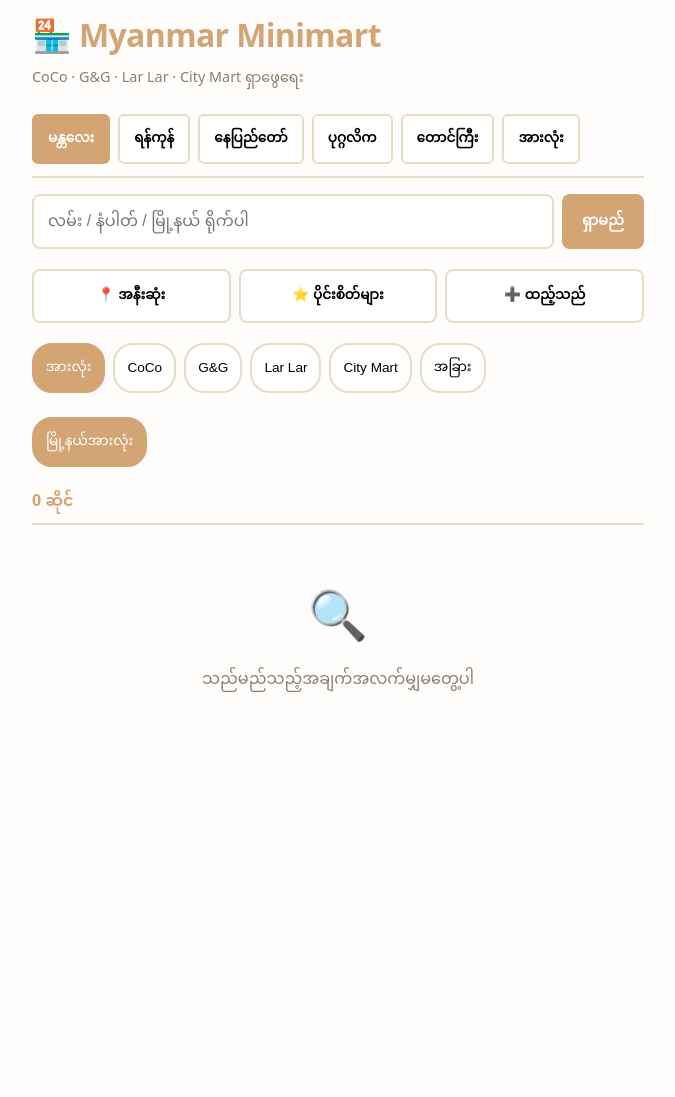
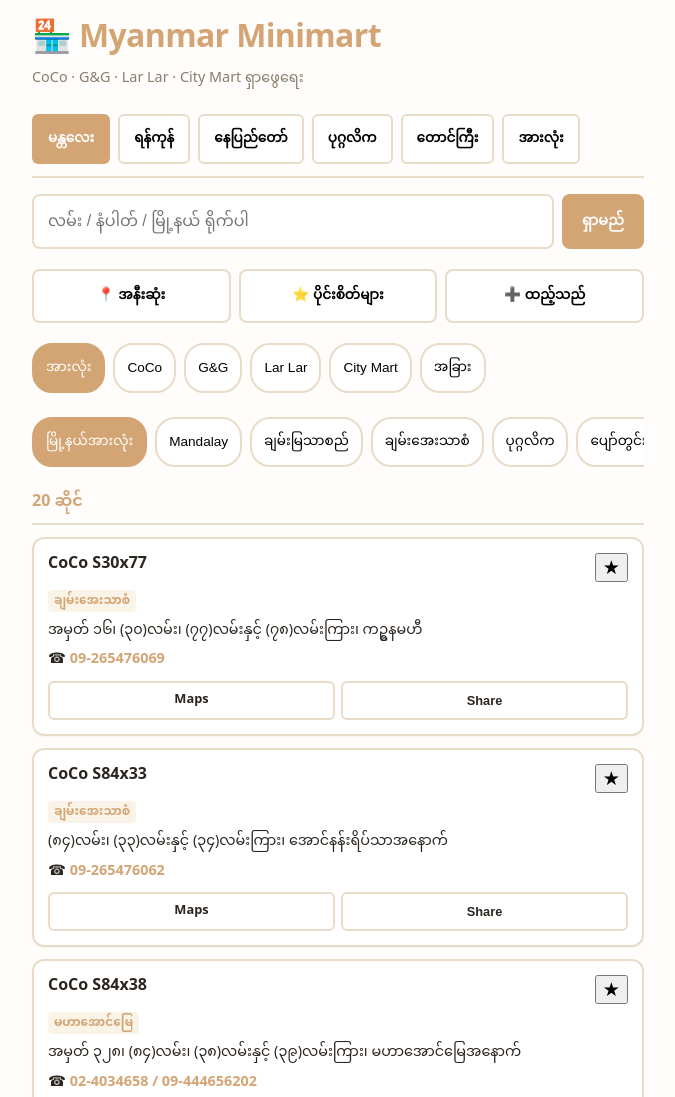
Before and after one commit to han090-cs/mandalay-minimart, a plain HTML site: page index.html in a window 1280 px wide. Shown: the top 1097 px of the page, without its empty margins (302-977 px from the left). Before the commit the page ends 800 px from the top, so only its background shows below. Drawn offline with Linux system fonts and the light colour scheme.

Commit message:
Fix city matching and map link logic to normalize inconsistent city names in the dataset

```diff
--- a/index.html
+++ b/index.html
@@ -524,6 +524,14 @@
       ['All', 'အားလုံး']
     ];
 
+    const CITY_ALIASES = {
+      Mandalay: ['mandalay', 'မန္တလေး'],
+      Yangon: ['yangon', 'ရန်ကုန်'],
+      Naypyidaw: ['naypyidaw', 'နေပြည်တော်'],
+      Bagan: ['bagan', 'ပုဂ္ဂလိက', 'ဗုဒ္ဓဂယာ'],
+      Taunggyi: ['taunggyi', 'တောင်ကြီး']
+    };
+
     const state = {
       shops: [],
       mine: [],
@@ -556,6 +564,13 @@
         .trim();
     }
 
+    function cityMatches(shop, cityName) {
+      if (cityName === 'All') return true;
+      const hay = [shop.city_mm, shop.township_mm, shop.state_mm, shop.address_mm].join(' ').toLowerCase();
+      const aliases = CITY_ALIASES[cityName] || [];
+      return aliases.some(v => hay.includes(String(v).toLowerCase()));
+    }
+
     function toast(msg) {
       const el = document.createElement('div');
       el.className = 'toast';
@@ -574,7 +589,8 @@
 
     function mapsUrl(shop) {
       if (shop.lat && shop.lng) return `https://www.google.com/maps/search/?api=1&query=${shop.lat},${shop.lng}`;
-      return `https://www.google.com/maps/search/?api=1&query=${encodeURIComponent(shop.address_mm || shop.name || '')} ${shop.city_mm}`;
+      const cityHint = shop.city_mm || shop.township_mm || shop.state_mm || 'Mandalay';
+      return `https://www.google.com/maps/search/?api=1&query=${encodeURIComponent(shop.address_mm || shop.name || '')} ${encodeURIComponent(cityHint)}`;
     }
 
     function save() {
@@ -588,7 +604,7 @@
         const hay = norm([s.brand_name, s.name, s.branch, s.address_mm, s.township_mm, s.phone].join(' '));
         return (state.brand === 'all' || s.brand_name === state.brand) &&
                (state.town === 'all' || s.township_mm === state.town) &&
-               (state.city === 'All' || s.city_mm === state.city) &&
+               cityMatches(s, state.city) &&
                (!state.favOnly || state.favs.has(s.id)) &&
                q.every(t => hay.includes(t));
       });
@@ -649,7 +665,7 @@
       $$('#brands [data-brand]').forEach(b => { b.onclick = () => { state.brand = b.dataset.brand; render(); }; });
 
       // Render town filters
-      const towns = [...new Set(state.shops.concat(state.mine).filter(s => state.city === 'All' || s.city_mm === state.city).map(s => s.township_mm).filter(Boolean))].sort();
+      const towns = [...new Set(state.shops.concat(state.mine).filter(s => cityMatches(s, state.city)).map(s => s.township_mm).filter(Boolean))].sort();
       $('#towns').innerHTML = [['all', 'မြို့နယ်အားလုံး'], ...towns.map(t => [t, t])]
         .map(([v, l]) => `<button class="filter-chip ${state.town === v ? 'active' : ''}" data-town="${v}">${esc(l)}</button>`).join('');
       $$('#towns [data-town]').forEach(b => { b.onclick = () => { state.town = b.dataset.town; render(); }; });
```
